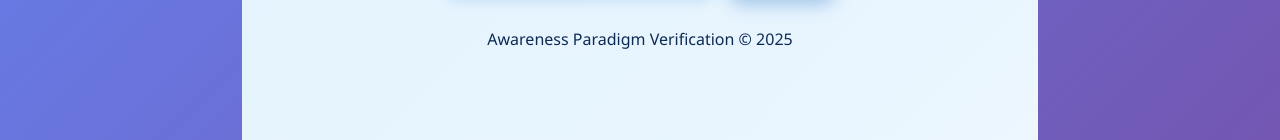
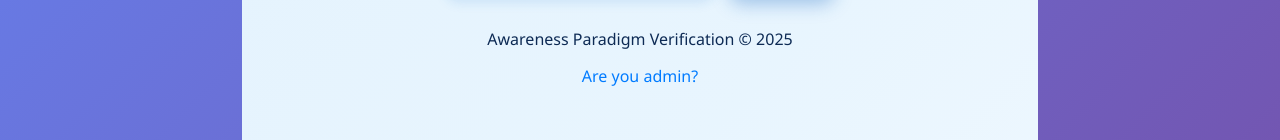
Before and after one commit to amnarafi85/Verify-Ap, a React (Create React App) app: page /verify in a window 1280 px wide. Shown: the part 201-341 px from the top of the page. Built offline with nearby package versions, Linux system fonts and the light colour scheme; no server answers.

Commit message:
Added full project fi123l123es

```diff
--- a/src/pages/CertificateVerify.tsx
+++ b/src/pages/CertificateVerify.tsx
@@ -1,5 +1,6 @@
 // src/pages/CertificateVerify.tsx
 import React, { useState } from "react";
+import { useNavigate } from "react-router-dom"; // ✅ for navigation
 import { supabase } from "../supabaseClient";
 import "./CertificateVerify.css";
 import logo192 from "./logo192.png";
@@ -19,6 +20,7 @@ export default function CertificateVerify() {
   const [serial, setSerial] = useState("");
   const [certificate, setCertificate] = useState<CertificateRow | null>(null);
   const [error, setError] = useState("");
+  const navigate = useNavigate(); // ✅ hook for redirect
 
   const handleVerify = async (e: React.FormEvent) => {
     e.preventDefault();
@@ -32,7 +34,6 @@ export default function CertificateVerify() {
       return;
     }
 
-    // ✅ no generics here
     const { data, error } = await supabase
       .from("certificates")
       .select("*")
@@ -42,7 +43,6 @@ export default function CertificateVerify() {
     if (error || !data) {
       setError("❌ No certificate found for this serial number.");
     } else {
-      // ✅ cast data to CertificateRow
       setCertificate(data as CertificateRow);
     }
   };
@@ -118,6 +118,17 @@ export default function CertificateVerify() {
       <footer className="global-footer">
         Awareness Paradigm Verification © {new Date().getFullYear()}
       </footer>
+
+      {/* ✅ Added "Are you admin?" link */}
+      <div className="admin-link-container">
+        <p
+          className="admin-link"
+          onClick={() => navigate("/login")}
+          style={{ cursor: "pointer", marginTop: "15px", color: "#007bff" }}
+        >
+          Are you admin?
+        </p>
+      </div>
     </div>
   );
 }
```
